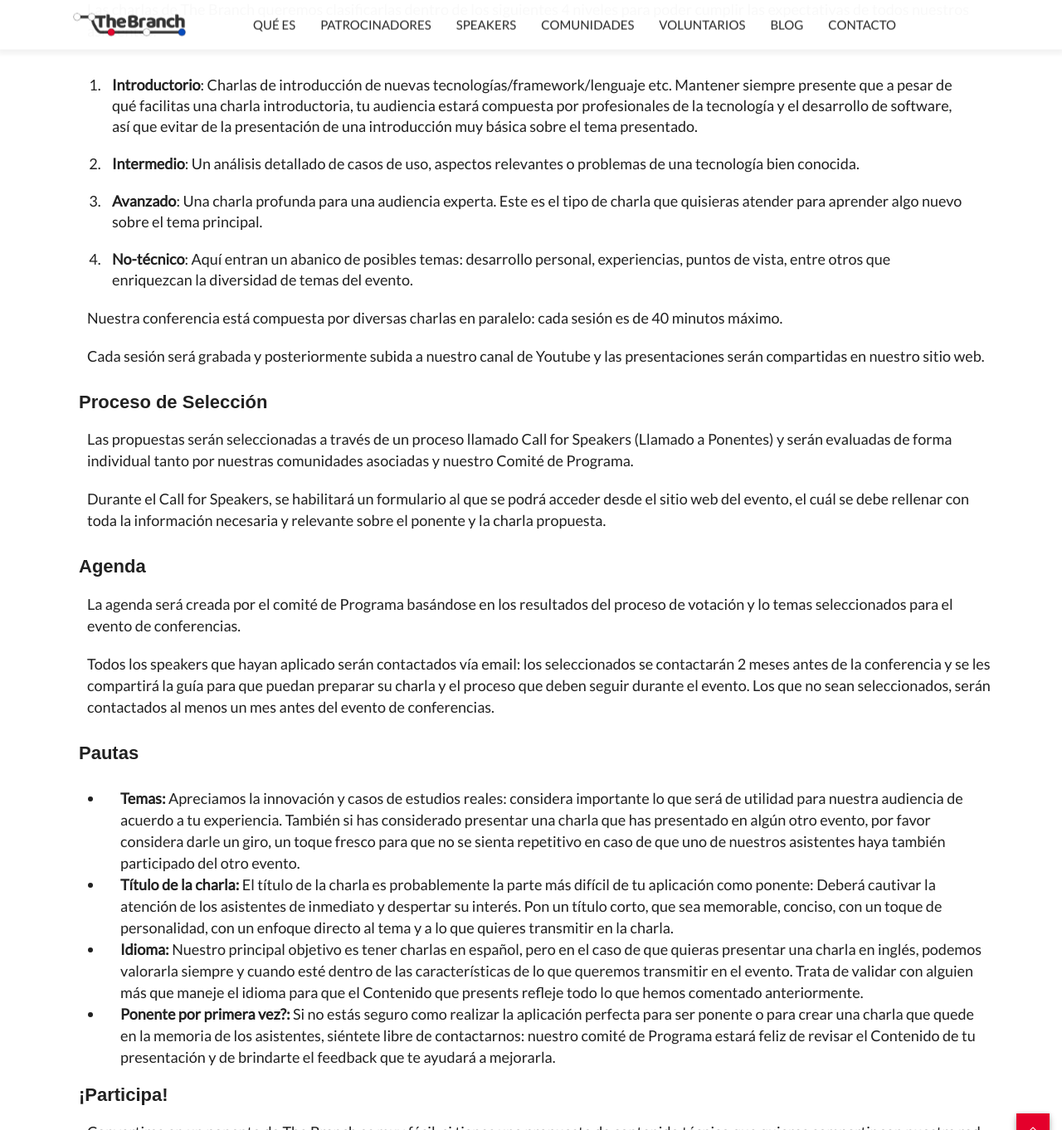
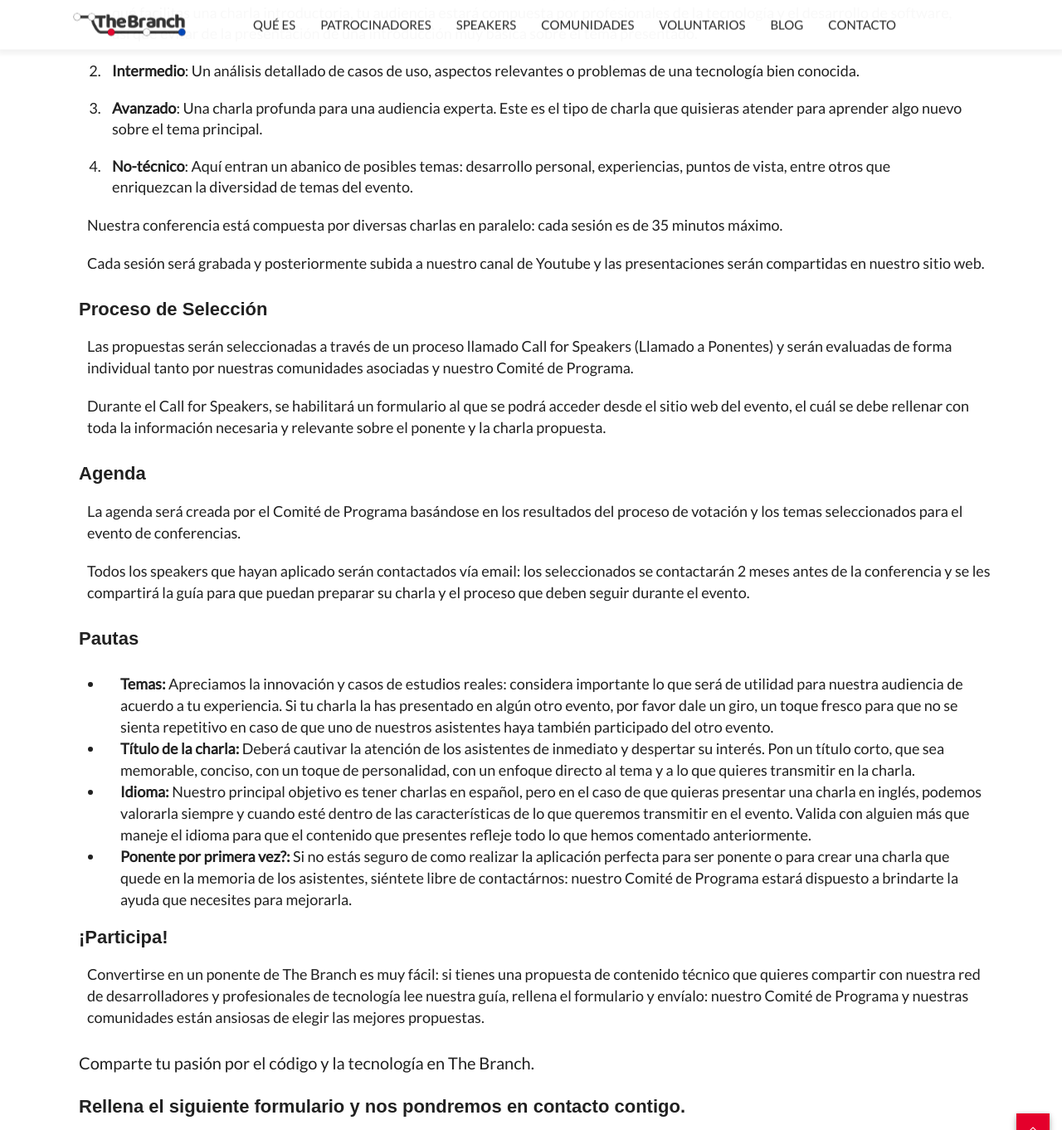
Before and after one commit to marvlm/thebranchconf, a Jekyll site: the page built from _pages/speakers.md, in a window 1280 px wide and 1400 px high, scrolled down 1660 px, cut to the strip 0-1362 px from the top of the window. Shown: the whole strip at 83% size. Built offline with Jekyll 4.4.1, drawn with Linux system fonts in a browser that asks for light colours; nearby versions of some CDN libraries; some web fonts are replaced; comment, search, counter and statistics services are not loaded; some of the changed text lies outside the part shown.

Commit message:
Updated speakers page content

```diff
--- a/_pages/speakers.md
+++ b/_pages/speakers.md
@@ -11,15 +11,9 @@
 
 El Call for Speakers de The Branch está abierto!
 
-¡No pierdas la ocasión de formar parte en The Branch facilitando una charla, un taller o una sesión de unconference!
-
-**¡Participa en la convocatoria!**
-
 Estamos trabajando mucho para garantizar que nuestros participantes disfruten de la mejor experiencia posible, también a través de una agenda de calidad: únete a nuestros ponentes y envía tu charla.
 
-The Branch atrae a cientos de participantes: aceptamos propuestas relativas a los principales temas de desarrollo de software y tecnología.
-
-Estamos buscando propuestas relacionados con los siguientes temas:
+Aceptamos propuestas relativas a los principales temas de desarrollo de software y tecnología. Estamos buscando propuestas relacionados con los siguientes temas:
 
 {% include topics.html %}
 
@@ -31,19 +25,19 @@
 
 #### Qué busca encontrar nuestra audiencia en The Branch?
 
-‌Nuestra conferencia atrae a desarrolladores, profesionales de tecnología, personas que, aunque sean de otras áreas de profesión, aman y viven la tecnología. Buscamos charlas y talleres que les brinden:
+‌Nuestra conferencia atrae a cientos de participantes: desarrolladores, profesionales de tecnología, personas que, aunque sean de otras áreas de profesión, aman y viven la tecnología. Buscamos charlas y talleres que les brinden:
 
-* Conocimientos sobre excelencia técnica, investigaciones innovadoras sobre tecnología de punta.
+* Conocimientos sobre excelencia técnica.
 
-* Conocimiento que pueda ser útil para sus profesiones.
+* Investigaciones innovadoras sobre tecnología de punta.
 
 * Buenas prácticas y casos de estudio que les puedan ayudar a ser mejores desarrolladores y profesionales.
 
-* ¡Código! Recuerda siempre que puedas mostrar unas cuantas líneas de código y algún demo funcionando.
+* ¡Código! Recuerda mostrar unas cuantas líneas de código y algún demo funcionando.
 
 * Charlas inspiracionales y una visión de como la tecnología está moldeando el futuro.
 
-* Charlas con gran Contenido, no nos gustan las charlas que contienen un pitch de mercadeo Escondido.
+* Charlas con contenido valioso, no nos gustan las charlas que contienen un pitch de mercadeo escondido.
 
 #### Niveles
 
@@ -54,7 +48,7 @@
 3.  **Avanzado**: Una charla profunda para una audiencia experta. Este es el tipo de charla que quisieras atender para aprender algo nuevo sobre el tema principal.
 4.  **No-técnico**: Aquí entran un abanico de posibles temas: desarrollo personal, experiencias, puntos de vista, entre otros que enriquezcan la diversidad de temas del evento.
 
-Nuestra conferencia está compuesta por diversas charlas en paralelo: cada sesión es de 40 minutos máximo.
+Nuestra conferencia está compuesta por diversas charlas en paralelo: cada sesión es de 35 minutos máximo.
 
 Cada sesión será grabada y posteriormente subida a nuestro canal de Youtube y las presentaciones serán compartidas en nuestro sitio web.
 
@@ -66,19 +60,19 @@
 
 #### Agenda
 
-La agenda será creada por el comité de Programa basándose en los resultados del proceso de votación y lo temas seleccionados para el evento de conferencias.
+La agenda será creada por el Comité de Programa basándose en los resultados del proceso de votación y los temas seleccionados para el evento de conferencias.
 
-Todos los speakers que hayan aplicado serán contactados vía email: los seleccionados se contactarán 2 meses antes de la conferencia y se les compartirá la guía para que puedan preparar su charla y el proceso que deben seguir durante el evento. Los que no sean seleccionados, serán contactados al menos un mes antes del evento de conferencias.
+Todos los speakers que hayan aplicado serán contactados vía email: los seleccionados se contactarán 2 meses antes de la conferencia y se les compartirá la guía para que puedan preparar su charla y el proceso que deben seguir durante el evento.
 
 #### Pautas
 
-* **Temas:** Apreciamos la innovación y casos de estudios reales: considera importante lo que será de utilidad para nuestra audiencia de acuerdo a tu experiencia. También si has considerado presentar una charla que has presentado en algún otro evento, por favor considera darle un giro, un toque fresco para que no se sienta repetitivo en caso de que uno de nuestros asistentes haya también participado del otro evento.
+* **Temas:** Apreciamos la innovación y casos de estudios reales: considera importante lo que será de utilidad para nuestra audiencia de acuerdo a tu experiencia. Si tu charla la has presentado en algún otro evento, por favor dale un giro, un toque fresco para que no se sienta repetitivo en caso de que uno de nuestros asistentes haya también participado del otro evento.
 
-* **Título de la charla:** El título de la charla es probablemente la parte más difícil de tu aplicación como ponente: Deberá cautivar la atención de los asistentes de inmediato y despertar su interés. Pon un título corto, que sea memorable, conciso, con un toque de personalidad, con un enfoque directo al tema y a lo que quieres transmitir en la charla.
+* **Título de la charla:** Deberá cautivar la atención de los asistentes de inmediato y despertar su interés. Pon un título corto, que sea memorable, conciso, con un toque de personalidad, con un enfoque directo al tema y a lo que quieres transmitir en la charla.
 
-* **Idioma:** Nuestro principal objetivo es tener charlas en español, pero en el caso de que quieras presentar una charla en inglés, podemos valorarla siempre y cuando esté dentro de las características de lo que queremos transmitir en el evento. Trata de validar con alguien más que maneje el idioma para que el Contenido que presents refleje todo lo que hemos comentado anteriormente.
+* **Idioma:** Nuestro principal objetivo es tener charlas en español, pero en el caso de que quieras presentar una charla en inglés, podemos valorarla siempre y cuando esté dentro de las características de lo que queremos transmitir en el evento. Valida con alguien más que maneje el idioma para que el contenido que presentes refleje todo lo que hemos comentado anteriormente.
 
-* **Ponente por primera vez?:** Si no estás seguro como realizar la aplicación perfecta para ser ponente o para crear una charla que quede en la memoria de los asistentes, siéntete libre de contactarnos: nuestro comité de Programa estará feliz de revisar el Contenido de tu presentación y de brindarte el feedback que te ayudará a mejorarla.
+* **Ponente por primera vez?:** Si no estás seguro de como realizar la aplicación perfecta para ser ponente o para crear una charla que quede en la memoria de los asistentes, siéntete libre de contactárnos: nuestro Comité de Programa estará dispuesto a brindarte la ayuda que necesites para mejorarla.
 
 #### ¡Participa!
 
```
